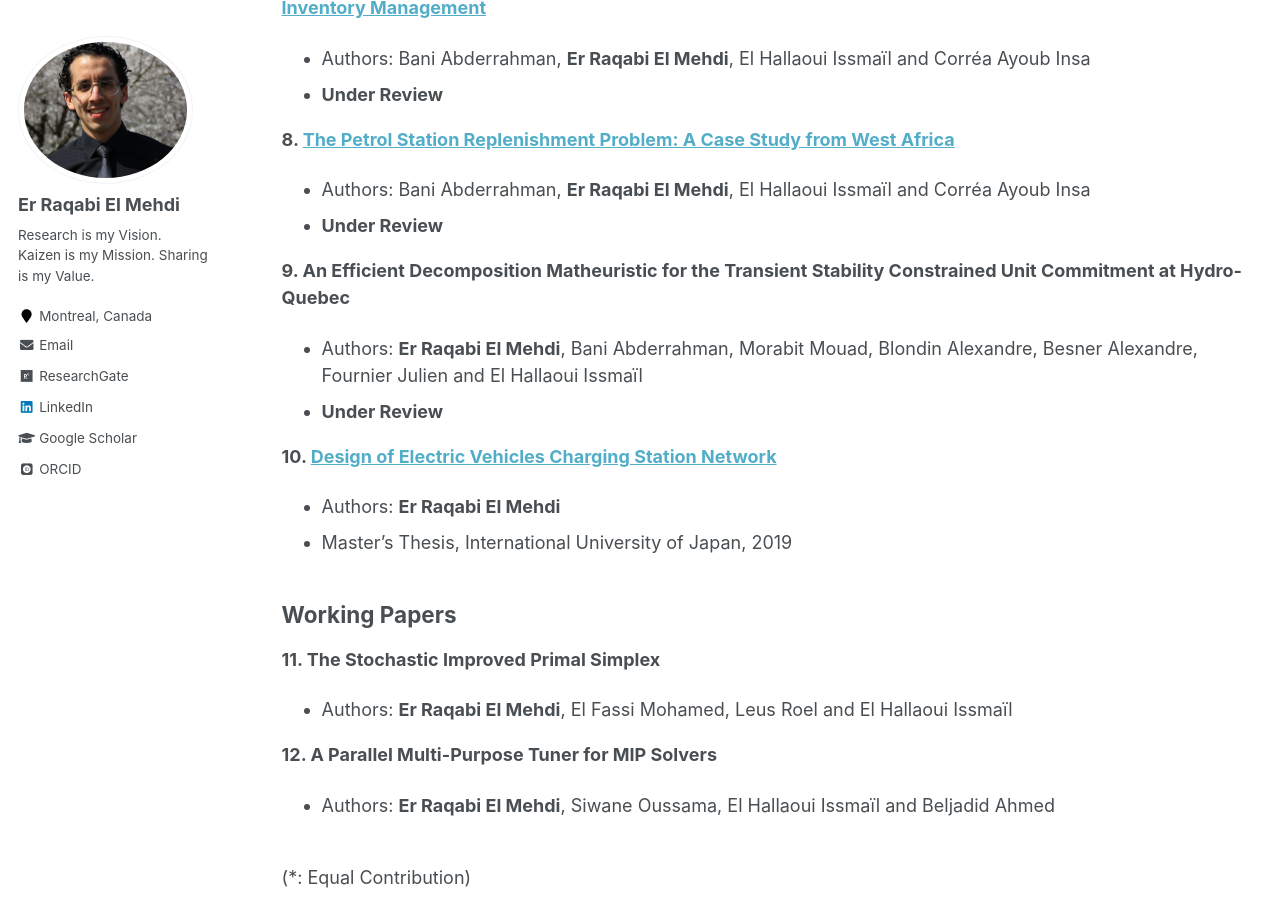
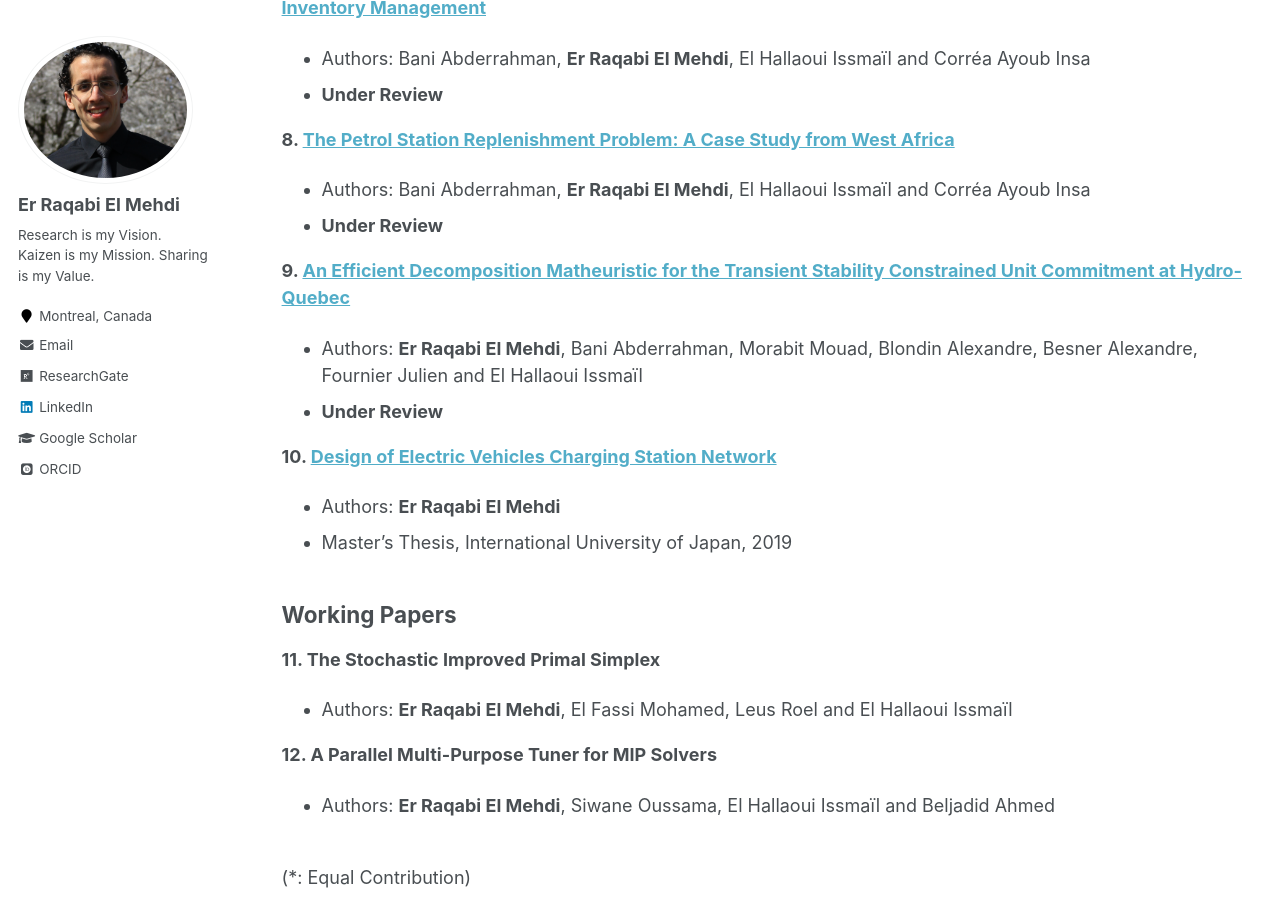
Before and after one commit to RqbMedi/rqbmedi.github.io, a Jekyll site: the page built from _pages/publications.md, in a window 1280 px wide and 900 px high, scrolled down 1533 px. Built offline with Jekyll 4.4.1, drawn with Linux system fonts in a browser that asks for light colours; some web fonts are replaced; part of the change alters nothing that is shown.

```diff
--- a/_pages/publications.md
+++ b/_pages/publications.md
@@ -51,7 +51,7 @@ Published & Under Review
  - Authors: Bani Abderrahman, **Er Raqabi El Mehdi**, El Hallaoui Issmaïl and Corréa Ayoub Insa
  - **Under Review**
 
-**9. An Efficient Decomposition Matheuristic for the Transient Stability Constrained Unit Commitment at Hydro-Quebec**
+**9. [An Efficient Decomposition Matheuristic for the Transient Stability Constrained Unit Commitment at Hydro-Quebec](https://www.gerad.ca/en/papers/G-2024-38)**
  - Authors: **Er Raqabi El Mehdi**, Bani Abderrahman, Morabit Mouad, Blondin Alexandre, Besner Alexandre, Fournier Julien and El Hallaoui Issmaïl
  - **Under Review**
 
```
